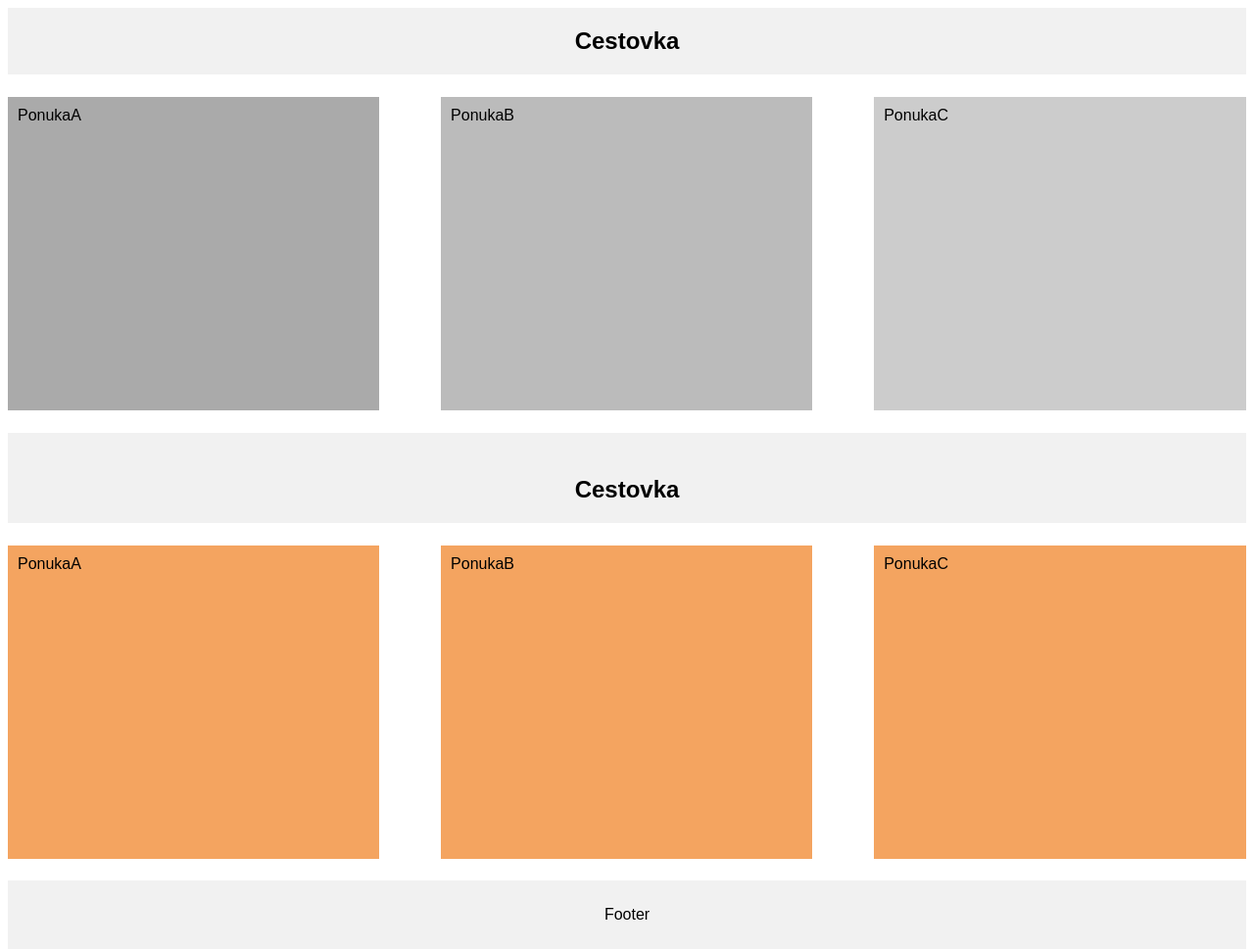
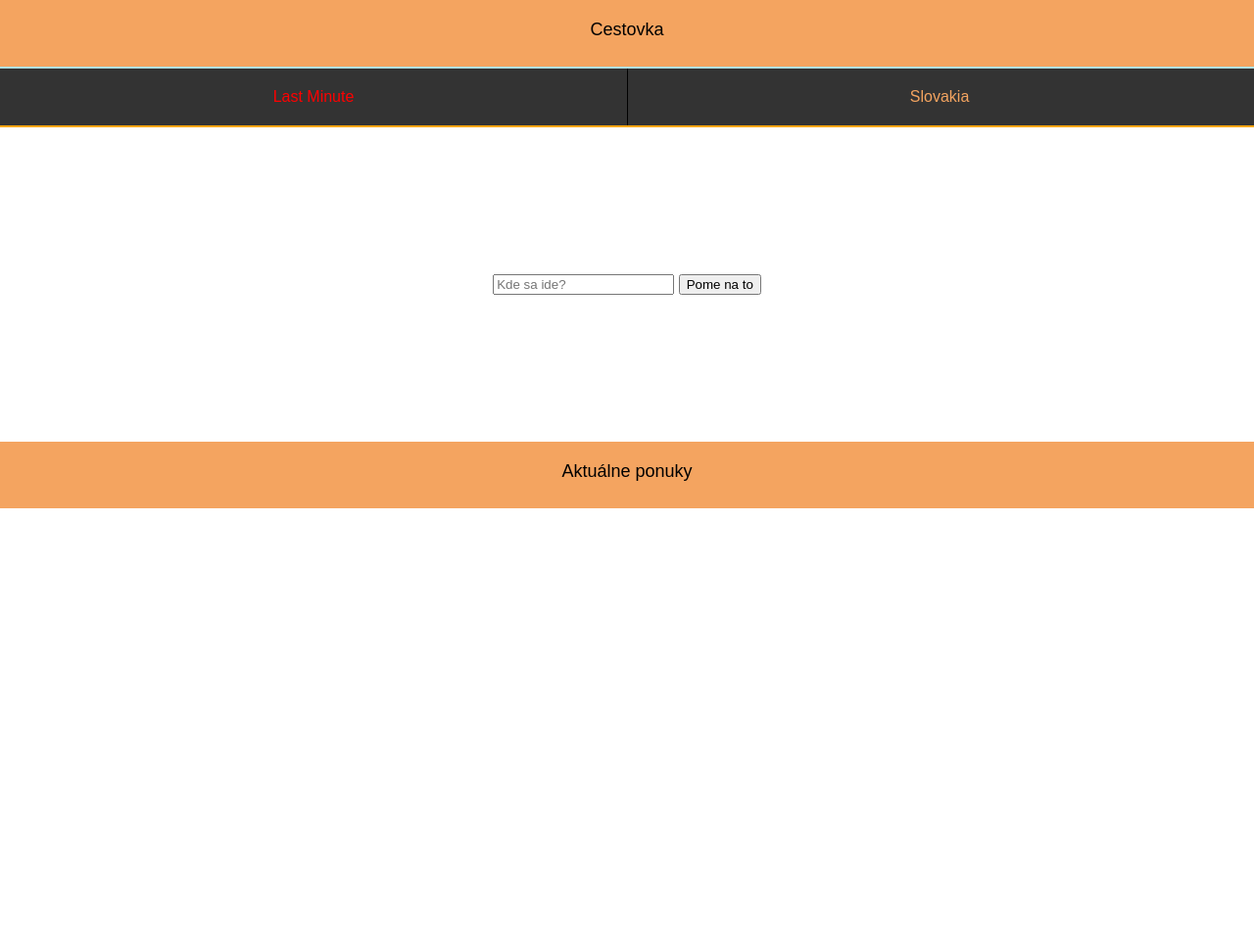
Before and after one commit to Andreas139/gitRepositary, a PHP site: page /main.html in a window 1280 px wide. Shown: the whole page at 98% size. After the commit the page ends 519 px from the top, so only its background shows below. Run offline with PHP 8.4, Linux system fonts and the light colour scheme.

Commit message:
Nakoniec cestovka, menu, hladanie

```diff
--- a/main.html
+++ b/main.html
@@ -8,33 +8,35 @@
 </head>
 <body>
 
+<div class="Meno">
+    <h>Cestovka</h>
+</div>
 
-<div class="grid-container">
-    <div class="header">
-        <h2>Cestovka</h2>
+<div class="options">
+    <div class="lavyLink">
+        <a href="#" id="aa" >Last Minute</a>
     </div>
 
-    <div class="left" style="background-color:#aaa;">PonukaA</div>
-    <div class="middle" style="background-color:#bbb;">PonukaB</div>
-    <div class="right" style="background-color:#ccc;">PonukaC</div>
-
-    <div class="footer">
-        <p>Footer</p>
+    <div class="pravyLink">
+        <a href="#" id="bb" >Slovakia</a>
     </div>
 </div>
 
-<div class="grid-container">
-    <div class="header">
-        <h2>Cestovka</h2>
-    </div>
+<div class="empty">
+</div>
 
-    <div class="left" >PonukaA</div>
-    <div class="middle" >PonukaB</div>
-    <div class="right" >PonukaC</div>
+<div class="search-container">
+    <form action="/action_page.php">
+        <input type="text" placeholder="Kde sa ide?" name="search">
+        <button type="submit">Pome na to</button>
+    </form>
+</div>
 
-    <div class="footer">
-        <p>Footer</p>
-    </div>
+<div class="empty">
+</div>
+
+<div class="MenuPonuk">
+    <h>Aktuálne ponuky</h>
 </div>
 
 
--- a/style.css
+++ b/style.css
@@ -1,75 +1,76 @@
+.options {
+
+}
+
+.lavyLink{ text-align: center;
+    width: 50%;
+    height: 10%;
+    display: inline-block;
+    padding-top: 20px;
+    padding-bottom: 20px;
+    border-right: 1px solid black;
+}
+.pravyLink{ text-align: center;
+    height: 10%;
+    width: 49%;
+    padding-top: 20px;
+    padding-bottom: 20px;
+    display: inline-block}
+
+#aa  {
+
+    color: #f00;
+    padding: 14px;
+
+    text-decoration: none;
+}
+
+#bb  {
+    color: sandybrown;
+    padding: 14px;
+
+    /*border-right: 1px solid black; */
+    text-decoration: none;
+}
+.options {
+    position: relative;
+    overflow: hidden;
+    background-color: #333;
+    border-top: 2px solid powderblue;
+    border-bottom: 2px solid orange;
+}
+
+.Meno {
+    padding-top: 20px;
+    text-align: center;
+    font-size: large;
+    height: 3rem;
+    background-color: sandybrown;
+}
+
+
+
+
+
+/* Style the top navigation bar */
 
 
 body {
+    margin: 0;
     font-family: Arial, Helvetica, sans-serif;
 }
 
-/* Style the header */
-.header {
-    grid-area: header;
-    background-color: #f1f1f1;
-    padding: 0px;
-    text-align: center;
-    /*font-size: 35px;*/
-
+.empty {
+    height: 150px;
 }
 
-/* The grid container */
-.grid-container {
-    display: grid;
-    grid-template-areas:
-    'header header header header header header'
-    'left left middle middle right right'
-    'footer footer footer footer footer footer';
-    /* grid-column-gap: 10px; - if you want gap between the columns
-
-    column-gap: 5%;*/
-
-    grid-column-gap:5%;
-    grid-row-gap: 5%;
-}
-
-.left,
-.middle,
-.right {
-    padding: 10px;
-    height: 300px; /* Should be removed. Only for demonstration */
-    background-color: sandybrown;
-
-}
-
-/* Style the left column */
-.left {
-    grid-area: left;
-
-}
-
-/* Style the middle column */
-.middle {
-    grid-area: middle;
-}
-
-/* Style the right column */
-.right {
-    grid-area: right;
-}
-
-/* Style the footer */
-.footer {
-    grid-area: footer;
-    background-color: #f1f1f1;
-    padding: 10px;
+.search-container {
     text-align: center;
 }
-
-/* Responsive layout - makes the three columns stack on top of each other instead of next to each other */
-@media (max-width: 600px) {
-    .grid-container  {
-        grid-template-areas:
-      'header header header header header header'
-      'left left left left left left'
-      'middle middle middle middle middle middle'
-      'right right right right right right'
-      'footer footer footer footer footer footer';
-    }
+.MenuPonuk {
+    padding-top: 20px;
+    text-align: center;
+    font-size: large;
+    height: 3rem;
+    background-color: sandybrown;
 }
```
